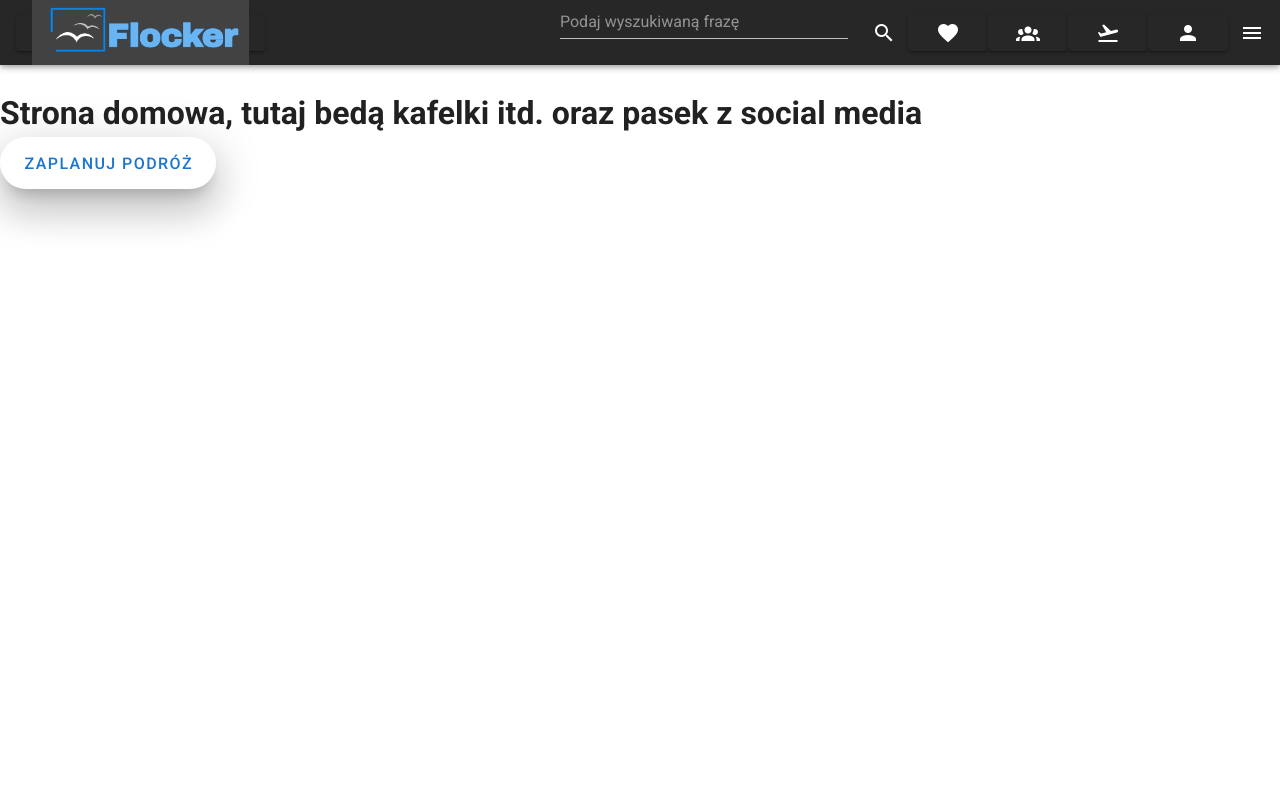
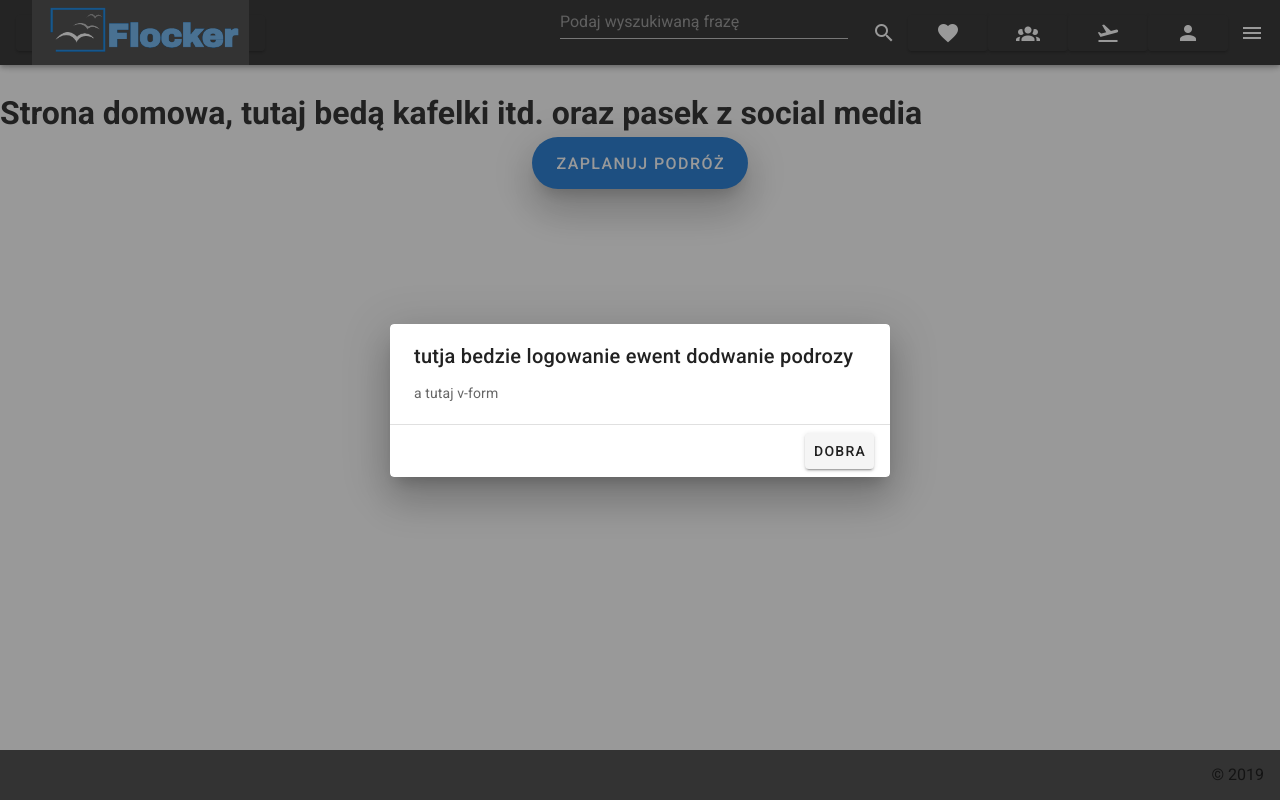
Before and after one commit to agnieszkakurzajewska/Team_programming-project, a Vue app: page / in a window 1280 px wide. Both pictures are taken after a click on the button "ZAPLANUJ PODRÓŻ". Built offline with nearby package versions, Linux system fonts and the light colour scheme.

Commit message:
v-form dialog

```diff
--- a/src/App.vue
+++ b/src/App.vue
@@ -1,5 +1,5 @@
 <template>
-  <v-app id="app" >
+  <v-app >
     <div>
       <v-app-bar height="65" dark>
         <router-link
@@ -63,17 +63,12 @@
       </v-container>
     </div>
     <router-view></router-view>
+    <v-footer absolute="true" height="50" color="#424242">
+      <v-spacer></v-spacer>
+      <div>&copy; {{ new Date().getFullYear() }}</div>
+    </v-footer>
+
   </v-app>
 
 
 </template>
-
-
-<script>
-
-export default {
-  name: 'App',
-  components: {
-  },
-};
-</script>
--- a/src/components/AddJourney.vue
+++ b/src/components/AddJourney.vue
@@ -1,6 +1,38 @@
 <template>
-  <h1>to bedzie okno dialogowe tworzace wycieczke</h1>
+  <div class="text-center">
+    <v-dialog
+      v-model="dialog"
+      width="500"
+    >
+      <template v-slot:activator="{ on }">
+        <v-btn x-large v-on="on" color="primary" depressed elevation="24" rounded>Zaplanuj podróż</v-btn>
+      </template>
+
+      <v-card>
+        <v-card-title>
+          tutja bedzie logowanie ewent dodwanie podrozy
+        </v-card-title>
+        <v-card-text>
+           a tutaj v-form
+        </v-card-text>
+
+        <v-divider></v-divider>
+
+        <v-card-actions>
+          <v-spacer></v-spacer>
+          <v-btn @click="dialog = false">dobra</v-btn>
+        </v-card-actions>
+      </v-card>
+    </v-dialog>
+  </div>
 </template>
 
 <script>
+  export default {
+    data () {
+      return {
+        dialog: false,
+      }
+    },
+  }
 </script>
--- a/src/components/MainPage.vue
+++ b/src/components/MainPage.vue
@@ -1,11 +1,22 @@
 <template>
  <div>
   <h1>Strona domowa, tutaj bedą kafelki itd. oraz pasek z social media</h1>
-  <v-btn text x-large color="primary" depressed="true" elevation="24" rounded = "true">Zaplanuj podróż</v-btn>
+  <AddJourney/>
+  <div>
+
+  </div>
+
+
  </div>
 
 
 </template>
+<script>
+ import AddJourney from './AddJourney'
 
-<script>
+ export default {
+  components: {
+   AddJourney,
+  },
+ };
 </script>
```
